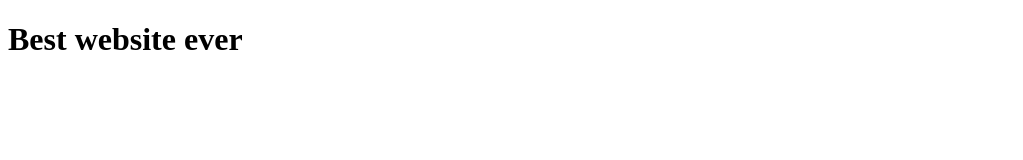
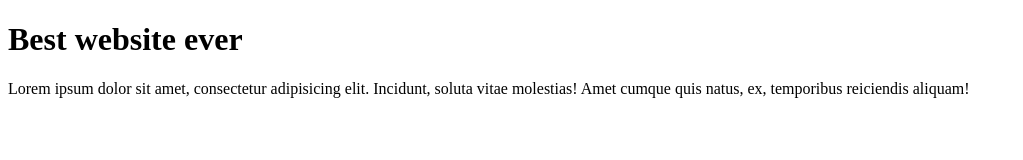
Before and after one commit to atmosfeer/git-101, a plain HTML site: page index.html in a window 1280 px wide. Shown: the whole page, without its empty margins (0-1023 px from the left). Drawn offline with Linux system fonts and the light colour scheme.

Commit message:
Added a paragraph

```diff
--- a/index.html
+++ b/index.html
@@ -6,5 +6,6 @@
 </head>
 <body>
   <h1>Best website ever</h1>
+  <p>Lorem ipsum dolor sit amet, consectetur adipisicing elit. Incidunt, soluta vitae molestias! Amet cumque quis natus, ex, temporibus reiciendis aliquam!</p>
 </body>
 </html>
```
